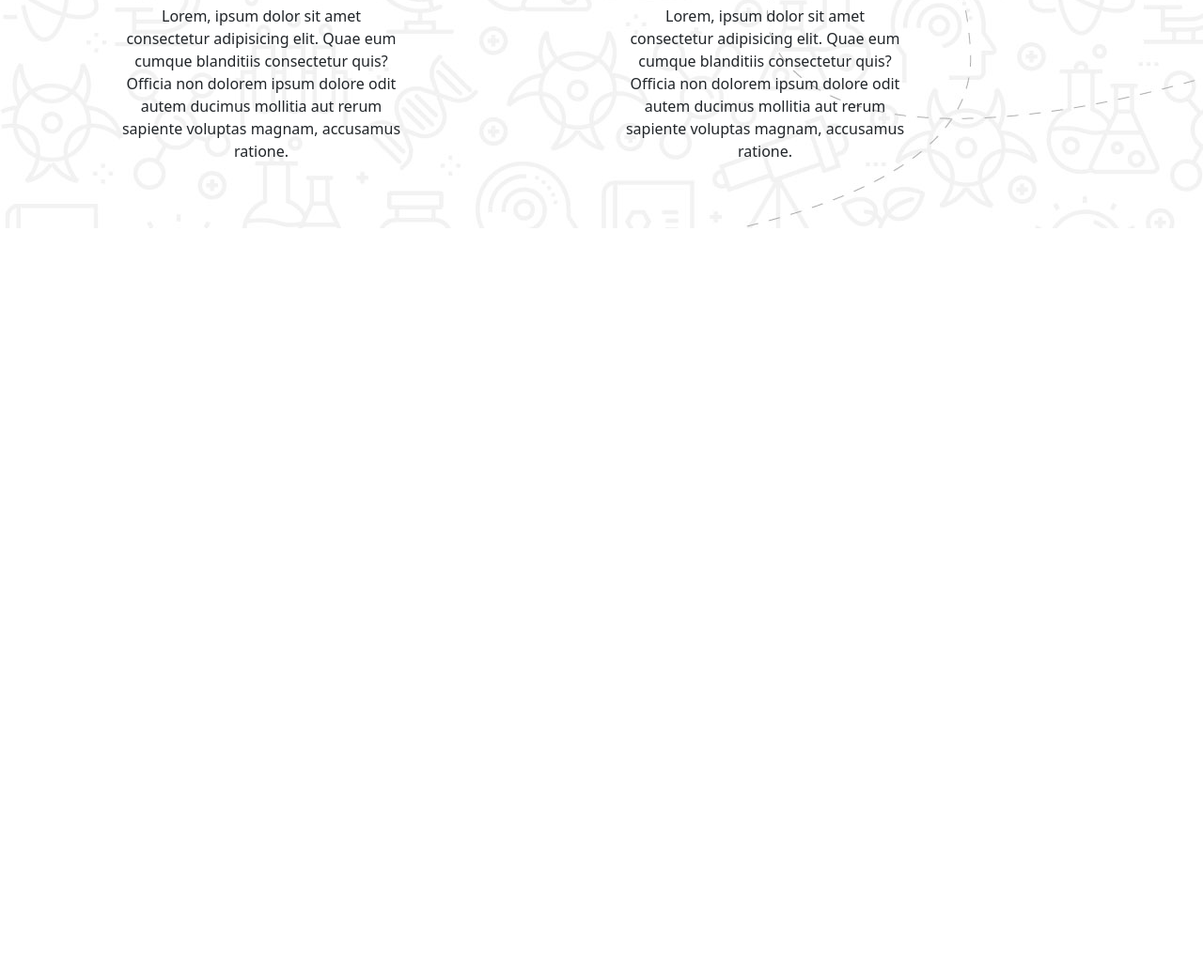
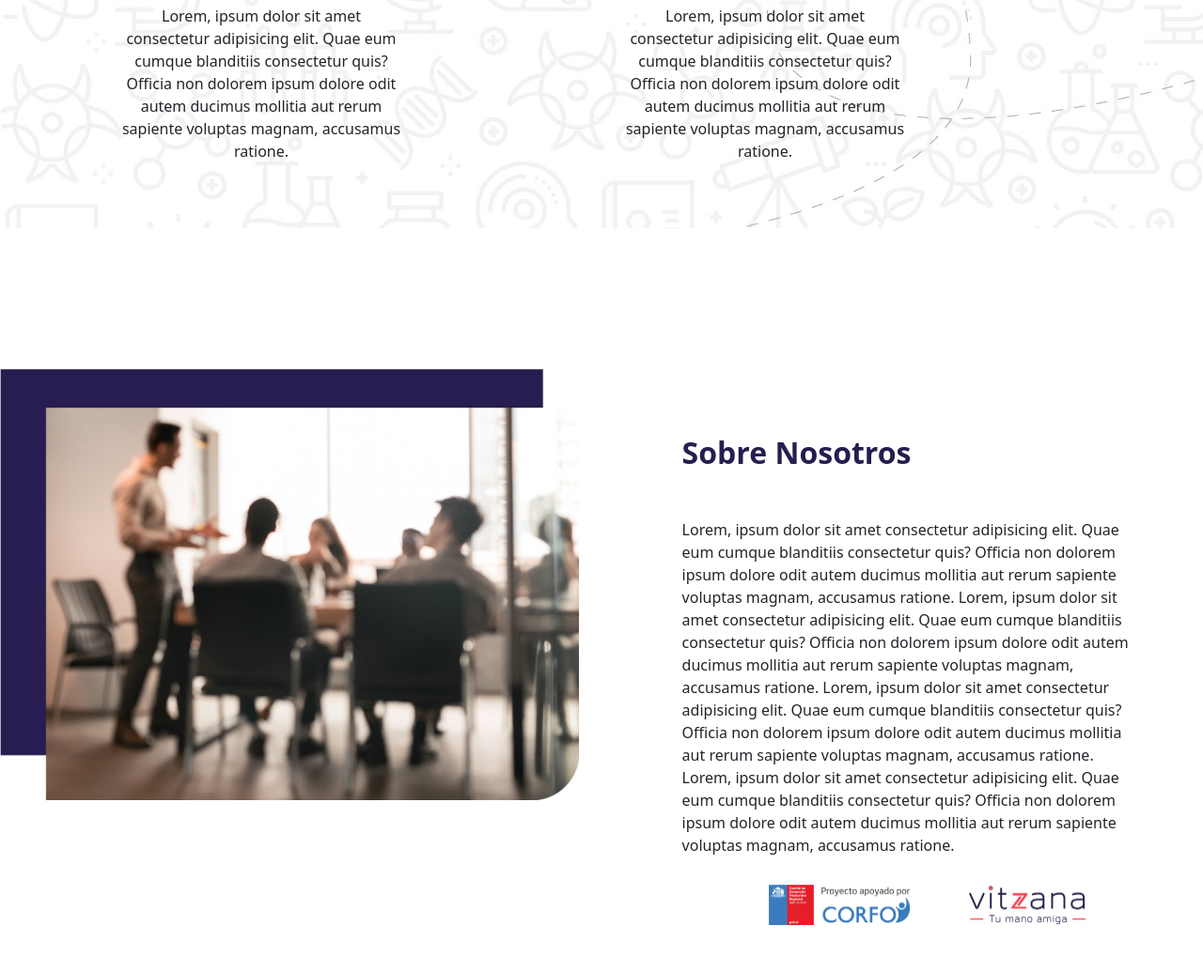
Before and after one commit to andress316/proyecto-landing-page, a plain HTML site: page index.html in a window 1280 px wide. Shown: the part 2913-3948 px from the top of the page at 94% size. Before the commit the page ends 3156 px from the top, so only its background shows below. Drawn offline with nearby package versions, Linux system fonts and the light colour scheme.

Commit message:
se agrego seccion nosotros con grid

```diff
--- a/index.html
+++ b/index.html
@@ -201,6 +201,50 @@
 
 
 
+    <!-- SOBRE NOSOTROS -->
+
+    <div class="contenedor_nosotros">
+
+        <div>
+            <div> <img src="img/nosotros.jpg" alt="vitzana nosotros" class="img_nosotros"></div>
+        </div>
+
+
+
+        <div class="item_nosotros">
+            <h2 style="margin-bottom: 50px; margin-top: 70px;">Sobre Nosotros</h2>
+            Lorem, ipsum dolor sit amet consectetur adipisicing elit. Quae eum cumque blanditiis consectetur quis?
+            Officia non dolorem ipsum dolore odit autem ducimus mollitia aut rerum sapiente voluptas magnam,
+            accusamus ratione.
+            Lorem, ipsum dolor sit amet consectetur adipisicing elit. Quae eum cumque blanditiis consectetur quis?
+            Officia non dolorem ipsum dolore odit autem ducimus mollitia aut rerum sapiente voluptas magnam,
+            accusamus ratione.
+            Lorem, ipsum dolor sit amet consectetur adipisicing elit. Quae eum cumque blanditiis consectetur quis?
+            Officia non dolorem ipsum dolore odit autem ducimus mollitia aut rerum sapiente voluptas magnam,
+            accusamus ratione.
+            Lorem, ipsum dolor sit amet consectetur adipisicing elit. Quae eum cumque blanditiis consectetur quis?
+            Officia non dolorem ipsum dolore odit autem ducimus mollitia aut rerum sapiente voluptas magnam,
+            accusamus ratione.
+
+            <div>
+                <img src="img/logo-vitzana-bg-blanco.jpg" alt="" class="logos_nosotros">
+
+                <img src="img/logo-corfo.jpg" alt="" class="logos_nosotros">
+            </div>
+
+
+        </div>
+    </div>
+
+
+
+
+
+
+
+
+
+
 
 
 
--- a/styles.css
+++ b/styles.css
@@ -284,10 +284,53 @@
 
 
 .item_proceso {
-  display: inline-block;
   max-width: 300px;
   margin-top: 70px;
   margin-bottom: 70px;
   text-align: center;
+}
 
+
+
+
+/* NOSOTROS */
+
+.img_nosotros{
+  width: 100%;
+  height: auto;
 }
+
+
+@media only screen and (min-width: 100px) {
+  .contenedor_nosotros {
+    grid-template-columns: 1fr;
+  }
+}
+
+@media only screen and (min-width: 800px) {
+  .contenedor_nosotros {
+    grid-template-columns: 1fr 1fr;
+  }
+}
+
+.contenedor_nosotros {
+  display: grid;
+  margin-top: 150px;
+  gap: 3em;
+}
+
+.item_nosotros {
+  padding-right: 10%;
+  padding-left: 10%;
+  margin-bottom: 50px;
+  }
+
+  @media only screen and (min-width: 100px) {
+    .logos_nosotros {
+      width: 150px;
+      height: auto;
+      margin-top: 30px;
+      float: inline-end;
+      margin-right: 50px;
+    }
+  }
```
Also changed, not shown: img/logo-corfo.jpg (added), img/logo-vitzana-bg-blanco.jpg (added), img/nosotros.jpg (added).
